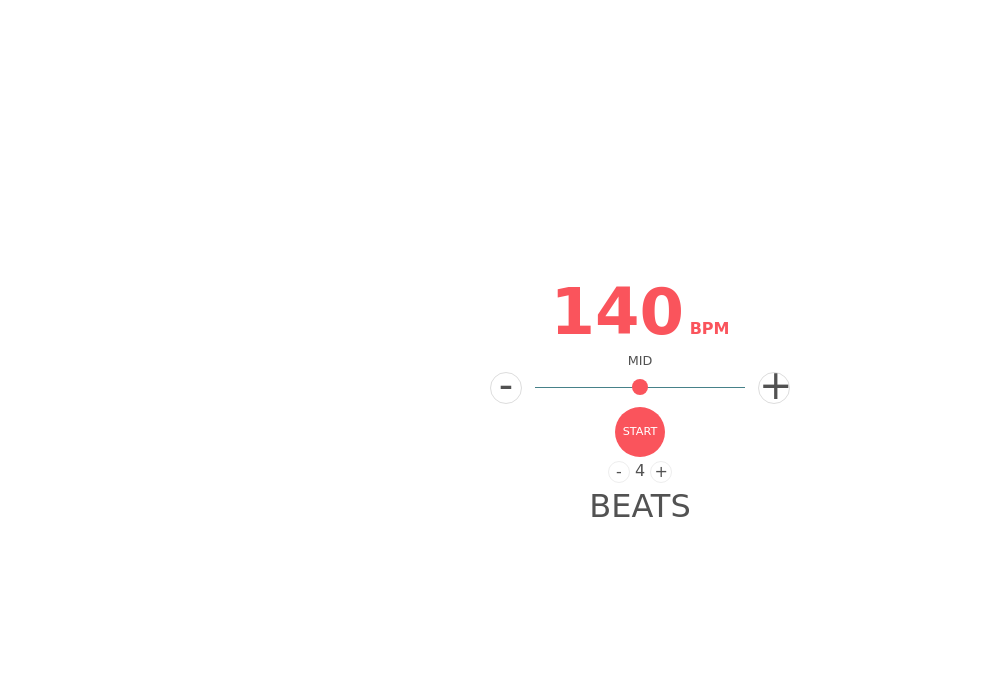
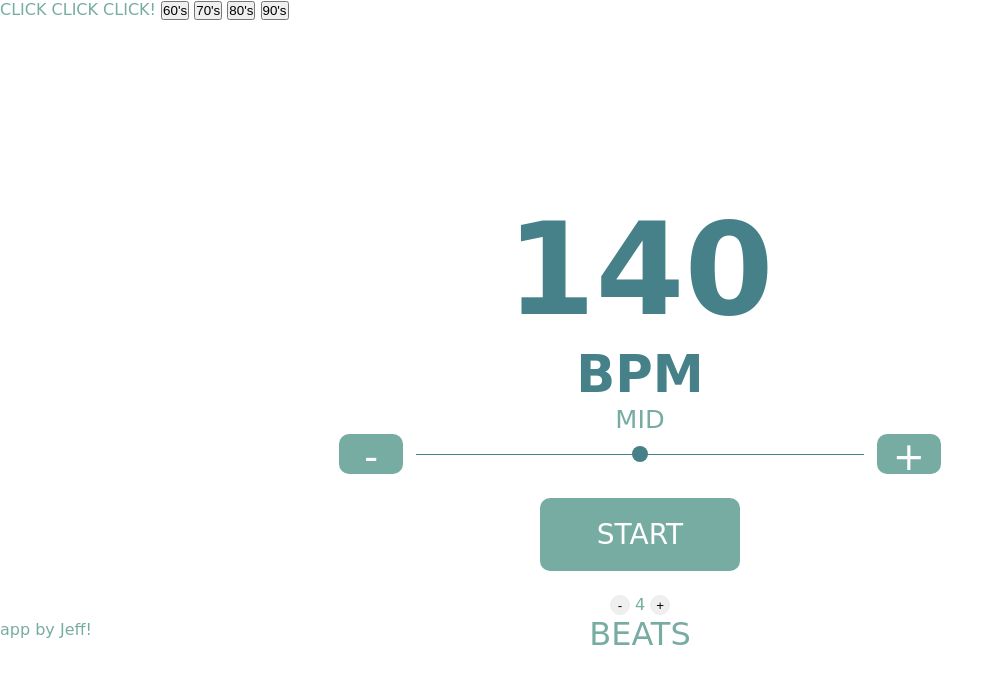
Before and after one commit to Reptartheman/RetroNome, a plain HTML site: page index.html in a window 1280 px wide. Shown: the whole page, without its empty margins (0-1003 px from the left). Drawn offline with Linux system fonts and the light colour scheme; a web font is replaced by a local one.

Commit message:
refactor and style
refactored the HTML and style

```diff
--- a/index.html
+++ b/index.html
@@ -8,27 +8,37 @@
     <title>Metronome</title>
   </head>
   <body>
+    <header class="header">
+      CLICK CLICK CLICK!
+      <button id="sixties">60's</button>
+      <button id="seventies">70's</button>
+      <button id="eighties">80's</button>
+      <button id="nineties">90's</button>
+    </header>
     <div class="container">
       <div class="metronome">
         <div class="bpm-display">
           <span class="tempo">140</span>
           <span class="bpm">BPM</span>
         </div>
-        <div class="tempo-text">Mid</div>
+        <p class="tempo-text">Mid</p>
         <div class="tempo-settings">
-          <div class="adjust-tempo-btn decrease-tempo">-</div>
+          <button class="adjust-tempo-btn decrease-tempo">-</button>
           <input type="range" min="20" max="300" step="1" class="slider" />
-          <div class="adjust-tempo-btn increase-tempo">+</div>
+          <button class="adjust-tempo-btn increase-tempo">+</button>
         </div>
-        <div class="start-stop">START</div>
+        <div id="startStopcontainer" aria-label="button-holder">
+        <button class="start-stop">START</button>
+        </div>
         <div class="measures">
-        <div class="subtract-beats stepper">-</div>
+        <button class="subtract-beats stepper">-</button>
         <div class="measure-count">4</div>
-        <div class="add-beats stepper">+</div>
+        <button class="add-beats stepper">+</button>
     </div>
     <span class="beatsPerMeasureTxt">Beats</span>
       </div>
     </div>
+    <footer>app by Jeff!</footer>
 
     <script src="./app.js" type="module"></script>
   </body>
--- a/style.css
+++ b/style.css
@@ -4,6 +4,7 @@
     --colorOne: #468189;
     --colorTwo: #77ACA2;
     --colorThree: #F4E9CD;
+    --font: 'Sedgwick Ave', cursive;
 }
 
 
@@ -14,7 +15,7 @@
 
 body {
     font-family: 'Sedgwick Ave', cursive;
-    color: #525252;
+    color: var(--colorTwo);
     user-select: none;
 }
 
@@ -22,7 +23,7 @@ body {
     display: flex;
     justify-content: center;
     align-items: center;
-    height: 100vh;
+    height: 75vh;
 }
 
 .metronome {
@@ -31,21 +32,26 @@ body {
     width: 300px;
     height: 250px;
     justify-content: space-between;
+    align-items: center;
 }
 
 .bpm-display {
     width: 100%;
     text-align: center;
-    color: #fa545c;
+    color: var(--colorOne);
     font-weight: bold;
 }
 
 .bpm-display .tempo {
-    font-size: 4em;
+    font-size: 10vw;
+}
+
+.bpm {
+    font-size: 4vw;
 }
 
 .tempo-text {
-    font-size: .8em;
+    font-size: 2vw;
     text-transform: uppercase;
     text-align: center;
 }
@@ -53,36 +59,40 @@ body {
 .tempo-settings {
     display: flex;
     justify-content: space-between;
+
 }
 
-.tempo-settings .adjust-tempo-btn {
-    width: 30px;
-    height: 30px;
-    font-size: 40px;
-    border-radius: 50%;
-    border: 1px solid #ddd;
+.adjust-tempo-btn {
+    background-color: var(--colorTwo);
+    border: none;
+    border-radius: 10px;
+    font-family: var(--font);
+    font-size: 28px;
+    color: #FFFFFF;
+    width: 5vw;
+    height: 5vh;
+    font-family: var(--font);
+    font-size: 3vw;
     text-align: center;
     cursor: pointer;
 }
 
-.tempo-settings .adjust-tempo-btn:hover {
-    background-color: #fa545c;
+.adjust-tempo-btn:hover {
+    background-color: var(--colorTwo);
     color: white;
 }
 
-.tempo-settings .decrease-tempo {
-    line-height: 25px;
+
+
+.slider {
+    width: 35vw;
+    padding-left: 1vw;
+    padding-right: 1vw;
 }
-
-.tempo-settings .increase-tempo {
-    line-height: 25px;
-}
-
 
 input[type="range"] {
     -webkit-appearance: none;
     background-color: transparent;
-    width: 70%;
 }
 input[type="range"]::-webkit-slider-thumb{
     -webkit-appearance: none;
@@ -96,7 +106,7 @@ input[type="range"]::-webkit-slider-thumb {
     width: 16px;
     height: 16px;
     border-radius: 50%;
-    background-color: #fa545c;
+    background-color: var(--colorOne);
     margin-top: -8px;
 }
 
@@ -105,39 +115,69 @@ input[type="range"]::-moz-range-thumb {
     width: 16px;
     height: 16px;
     border-radius: 50%;
-    background-color: #fa545c;
+    background-color: var(--colorOne);
     border: none;
 }
 
 input[type="range"]::-webkit-slider-runnable-track {
     width: 100%;
     height: 1px;
-    background-color: #468189;
+    background-color: var(--colorOne);
 }
 
 input[type="range"]::-moz-range-track {
     width: 100%;
     height: 1px;
-    background-color: #468189;
+    background-color: var(--colorOne);
+}
+
+#startStopcontainer {
+    padding-top: 3vh;
+    padding-bottom: 3vh;
 }
 
 
-
 .start-stop {
-    width: 50px;
-    height: 50px;
-    font-size: 0.7em;
+    position: relative;
+    background-color: var(--colorTwo);
+    border: none;
+    border-radius: 10px;
+    font-family: var(--font);
+    font-size: 28px;
+    color: #FFFFFF;
+    padding: 20px;
+    width: 200px;
     text-align: center;
-    background-color: #fa545c;
-    border-radius: 50%;
-    color: white;
-    line-height: 50px;
-    margin: 0 auto;
+    transition-duration: 0.4s;
+    overflow: hidden;
+    cursor: pointer;
 }
 
 .start-stop:hover {
-    background: #ff656c;
+    background: var(--colorTwo)
 }
+
+
+.start-stop:after {
+    content: "";
+    background: #f1f1f1;
+    display: block;
+    position: absolute;
+    padding-top: 300%;
+    padding-left: 350%;
+    margin-left: -20px !important;
+    margin-top: -120%;
+    opacity: 0;
+    transition: all 0.8s
+  }
+
+  .start-stop:active:after {
+    padding: 0;
+    margin: 0;
+    opacity: 1;
+    transition: 0s
+  }
+
 
 .measures {
     display: flex;
@@ -147,20 +187,17 @@ input[type="range"]::-moz-range-track {
     width: 20px;
     height: 20px;
     border-radius: 50%;
-    border: 1px solid #eee;
+    border: .4px solid #eee;
     text-align: center;
     margin: 0 5px;
     cursor: pointer;
 }
 
 .measures .stepper:hover {
-    background: #ff656c;
+    background: var(--colorOne);
     color: #fff;
 }
 
-.measures .add-beats {
-    line-height: 20px;
-}
 
 .beatsPerMeasureTxt {
     text-align: center;
```
